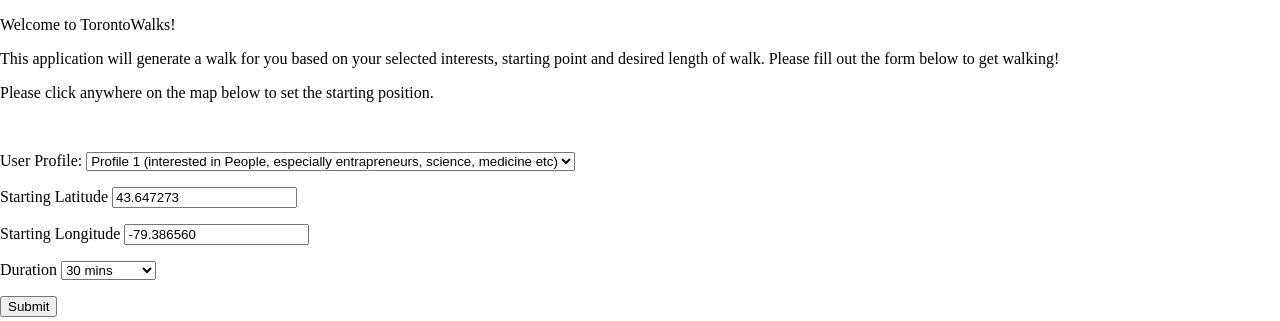
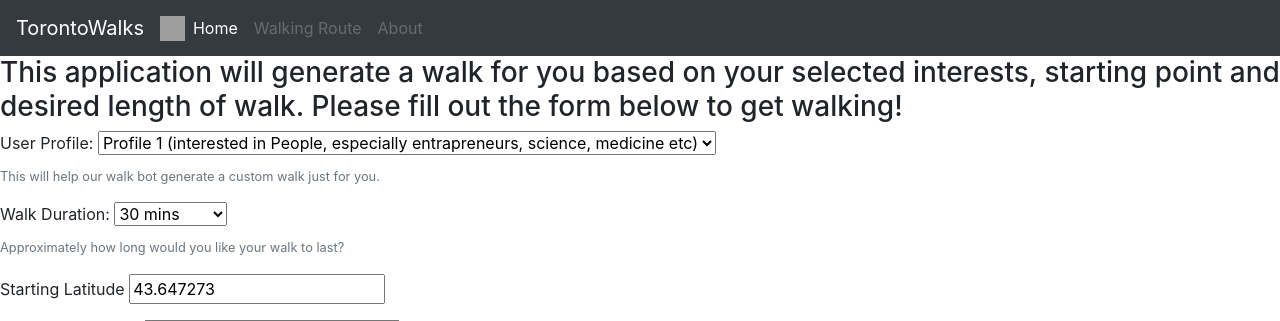
Before and after one commit to ag2816/TorontoWalks, a Flask app: page /page in a window 1280 px wide. Shown: the top 321 px of the page. Run offline with Flask 2, Linux system fonts and the light colour scheme; parts of the project's set-up code (start-up, migrations or seed data) failed here and were passed over; some libraries are stand-ins or nearby versions; grey boxes are pictures that could not be loaded.

Commit message:
add bootstrap library for formating UI; create layouts file with header

```diff
--- /dev/null
+++ b/web/templates/layout.html
@@ -0,0 +1,71 @@
+<!DOCTYPE html>
+<html lang="en">
+  <head>
+    <!-- Required meta tags -->
+    <meta charset="utf-8">
+    <meta name="viewport" content="width=device-width, initial-scale=1, shrink-to-fit=no">
+
+    <!-- Bootstrap CSS -->
+    <link rel="stylesheet" href="https://stackpath.bootstrapcdn.com/bootstrap/4.1.3/css/bootstrap.min.css" integrity="sha384-MCw98/SFnGE8fJT3GXwEOngsV7Zt27NXFoaoApmYm81iuXoPkFOJwJ8ERdknLPMO" crossorigin="anonymous">
+    <title>TorontoWalks</title>
+    <!-- styles -->
+<!--    <link rel="stylesheet" href="{{ url_for('static', filename='css/main.css') }}">-->
+  <style>
+    /* Always set the map height explicitly to define the size of the div
+     * element that contains the map. */
+    #map {
+      height: 100%;
+    }
+    /* Optional: Makes the sample page fill the window. */
+    html, body {
+      height: 100%;
+      margin: 0;
+      padding: 0;
+    }
+  </style>
+  </head>
+
+  <body>
+
+    <!-- Static navbar -->
+    <header>
+      <nav class="navbar navbar-expand-md navbar-dark fixed-top bg-dark">
+        <a class="navbar-brand" href="#">TorontoWalks</a>
+        <img src="{{ url_for('static', filename='img/TorontoWalksLogo.png') }}" width="25" height="25"/>
+        <button class="navbar-toggler" type="button" data-toggle="collapse" data-target="#navbarCollapse" aria-controls="navbarCollapse" aria-expanded="false" aria-label="Toggle navigation">
+          <span class="navbar-toggler-icon"></span>
+        </button>
+        <div class="collapse navbar-collapse" id="navbarCollapse">
+          <ul class="navbar-nav mr-auto">
+            <li class="nav-item active">
+              <a class="nav-link" href="{{ url_for('page') }}">Home <span class="sr-only">(current)</span></a>
+            </li>
+            <li class="nav-item">
+              <a class="nav-link disabled" href="{{url_for('result')}}">Walking Route</a>
+            </li>
+            <li class="nav-item">
+              <a class="nav-link disabled" href="#">About</a>
+            </li>
+          </ul>
+        </div>
+      </nav>
+    </header>
+
+        <!-- child template -->
+        {% block content %}
+        {% endblock %}
+
+      </div>
+      <div class="footer">
+        <hr>
+        <p>Amy Gordon - 2018</p>
+      </div>
+    </div><!-- /.container -->
+
+    <!-- scripts -->
+    <script src="//code.jquery.com/jquery-1.11.3.min.js"></script>
+    <script src="https://code.jquery.com/jquery-3.3.1.slim.min.js" integrity="sha384-q8i/X+965DzO0rT7abK41JStQIAqVgRVzpbzo5smXKp4YfRvH+8abtTE1Pi6jizo" crossorigin="anonymous"></script>
+    <script src="https://cdnjs.cloudflare.com/ajax/libs/popper.js/1.14.3/umd/popper.min.js" integrity="sha384-ZMP7rVo3mIykV+2+9J3UJ46jBk0WLaUAdn689aCwoqbBJiSnjAK/l8WvCWPIPm49" crossorigin="anonymous"></script>
+    <script src="https://stackpath.bootstrapcdn.com/bootstrap/4.1.3/js/bootstrap.min.js" integrity="sha384-ChfqqxuZUCnJSK3+MXmPNIyE6ZbWh2IMqE241rYiqJxyMiZ6OW/JmZQ5stwEULTy" crossorigin="anonymous"></script>
+  </body>
+</html>
--- a/web/templates/toronto_walks.html
+++ b/web/templates/toronto_walks.html
@@ -1,57 +1,58 @@
-<!doctype html>
-<html>
-  <head>
-    <title>TorontoWalks</title>
-    <meta name="viewport" content="initial-scale=1.0">
-    <script src="https://code.jquery.com/jquery-3.3.1.min.js"
-           integrity="sha256-FgpCb/KJQlLNfOu91ta32o/NMZxltwRo8QtmkMRdAu8="
-           crossorigin="anonymous"></script>
-    <meta charset="utf-8">
-    <style>
-      /* Always set the map height explicitly to define the size of the div
-       * element that contains the map. */
-      #map {
-        height: 100%;
-      }
-      /* Optional: Makes the sample page fill the window. */
-      html, body {
-        height: 100%;
-        margin: 0;
-        padding: 0;
-      }
-    </style>
+{% extends "layout.html" %}
 
-  </head>
-  <body>
+{% block content %}
 
-    <div class="heading">
-      <p>Welcome to TorontoWalks! </p>
-      <p>This application will generate a walk for you based on your selected interests, starting point and desired length of walk.  Please fill out the form below to get walking!</p>
-      <p>Please click anywhere on the map below to set the starting position.</p>
-    </div>
-<br />
+<h1>Welcome to TorontoWalks!</h1>
+<h3>This application will generate a walk for you based on your selected interests, starting point and desired length of walk.  Please fill out the form below to get walking!</h3>
+
+<!-- <div class="heading">
+    <p>Welcome to TorontoWalks! </p>
+    <p>This application will generate a walk for you based on your selected interests, starting point and desired length of walk.  Please fill out the form below to get walking!</p>
+    <p>Please click anywhere on the map below to set the starting position.</p>
+</div>
+<br /> -->
 
     <form action="{{url_for('result')}}" method="POST">
-      <p>User Profile:
+      <!-- <p>User Profile:
         <select id="user_profile" name="user_profile">
           <option value="1" selected="selected">Profile 1 (interested in People, especially entrapreneurs, science, medicine etc)</option>
           <option value="2">Profile 2 (interested in early Toronto history and explorers)</option>
           <option value="3">Profile 3 (enjoy public art)</option>
         </select>
-      </p>
+      </p> -->
+      <div class="form-group">
+          <label for="user_profile">User Profile:</label>
+            <select id="user_profile" name="user_profile">
+              <option value="1" selected="selected">Profile 1 (interested in People, especially entrapreneurs, science, medicine etc)</option>
+              <option value="2">Profile 2 (interested in early Toronto history and explorers)</option>
+              <option value="3">Profile 3 (enjoy public art)</option>
+            </select>
+          <small id="profileHelp" class="form-text text-muted">This will help our walk bot generate a custom walk just for you.</small>
+        </div>
+        <div class="form-group">
+            <label for="duration">Walk Duration:</label>
+            <select id="duration" name="duration">
+              <option value="0.5" selected="selected">30 mins</option>
+              <option value="1">60 minutes</option>
+              <option value="1.5">90 Minutes</option>
+              <option value="2">120 minutes</option>
+            </select>
+            <small id="durationHelp" class="form-text text-muted">Approximately how long would you like your walk to last?</small>
+          </div>
+
 
       <p>Starting Latitude <input name="latitude" id="latitude" value="43.647273"/></p>
       <p>Starting Longitude <input  name="longitude" id="longitude" value ="-79.386560" /></p>
-      <p>Duration
+      <!-- <p>Duration
         <select id="duration" name="duration">
           <option value="0.5" selected="selected">30 mins</option>
           <option value="1">60 minutes</option>
           <option value="1.5">90 Minutes</option>
           <option value="2">120 minutes</option>
         </select>
-      </p>
-
-      <p><input type="submit" value="Submit" /></p>
+      </p> -->
+<button type="submit" class="btn btn-success">Submit</button>
+      <!-- <p><input type="submit" value="Submit" /></p> -->
     </form>
 
 
@@ -123,7 +124,6 @@
 
       }
     </script>
-      <script src="https://maps.googleapis.com/maps/api/js?key=AIzaSyBIZEcqgr0DiGW5PY-zYBoSpHSBTXdyb2U&callback=initMap"
+      <script src="https://maps.googleapis.com/maps/api/js?key={{google_key}}&callback=initMap"
     async defer></script>
-  </body>
-</html>
+{% endblock %}
```
Also changed, not shown: web/templates/map_route.html (+4 -20 lines).
